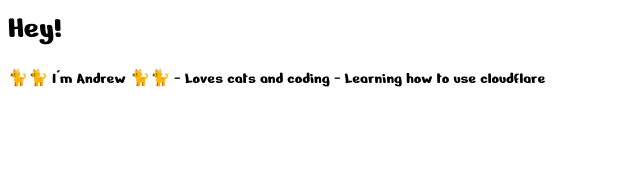
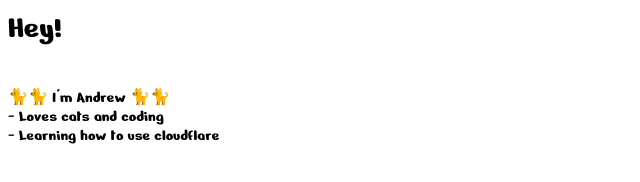
Before and after one commit to ar-cyber/ar-cyber.github.io, a plain HTML site: page index.html in a window 1280 px wide. Shown: the whole page, without its empty margins (0-640 px from the left). Drawn offline with Linux system fonts and the light colour scheme.

Commit message:
Fix indents

```diff
--- a/index.html
+++ b/index.html
@@ -9,10 +9,13 @@
     font-weight: 400;
     font-style: normal;
   }
+  bold {
+    font-weight: 800
+  )
 </style>
-
-<h1>Hey!</h1>
-
-🐈🐈 I'm Andrew 🐈🐈
-- Loves cats and coding
-- Learning how to use cloudflare
+<div class="background">
+  <h1>Hey!</h1>
+<br>
+  <bold>🐈🐈 I'm Andrew 🐈🐈</bold><br>
+  - Loves cats and coding<br>
+  - Learning how to use cloudflare<br>
```
